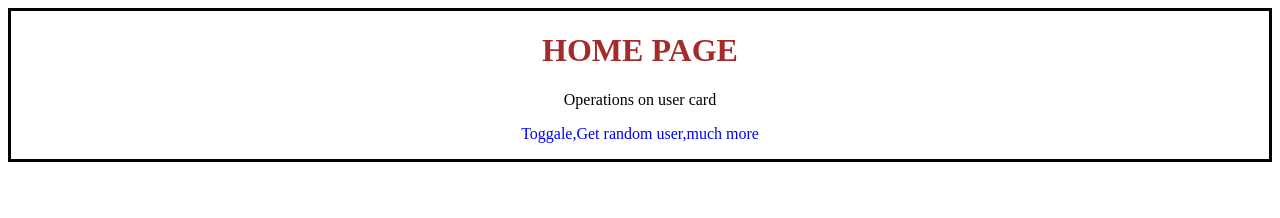
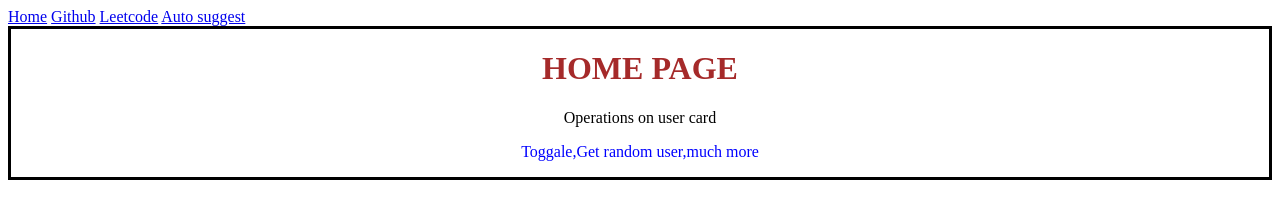
Before and after one commit to garikapatithrivarshitha-ops/autosuggest, a website: page frontend/index.html in a window 1280 px wide. Drawn offline with Linux system fonts and the light colour scheme.

Commit message:
pages changes

```diff
--- a/frontend/index.html
+++ b/frontend/index.html
@@ -7,6 +7,13 @@
     <link rel="stylesheet" href="index.css">
 </head>
 <body>
+    <div id="nav">
+        <a href="/">Home</a>
+         <a href="https://github.com" target="_blank">Github</a>
+          <a href="https://leetcode.com">Leetcode</a>
+           <a href="./pages/autosuggest.html">Auto suggest</a>
+
+    </div>
     <div id = "Home-title">
     <h1>HOME PAGE</h1>
     <p id="p1">Operations on user card</p>
```
Also changed, not shown: frontend/pages/autosuggest.html (added, +11 -0 lines), frontend/index.css (line endings or trailing spaces).
